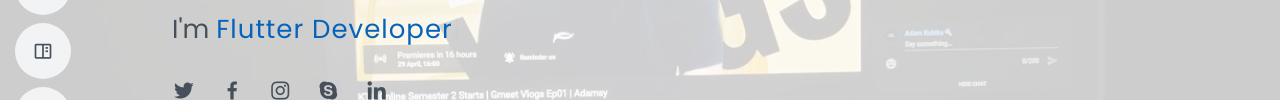
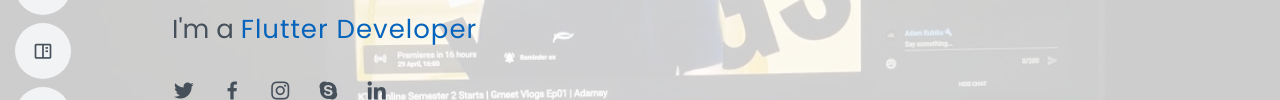
Before and after one commit to adamsyy/portfolio-V1, a plain HTML site: page index.html in a window 1280 px wide. Shown: the part 377-477 px from the top of the page. Drawn offline with nearby package versions, Linux system fonts and the light colour scheme.

```diff
--- a/index.html
+++ b/index.html
@@ -60,7 +60,7 @@
   <section id="hero" class="d-flex flex-column justify-content-center">
     <div class="container" data-aos="zoom-in" data-aos-delay="100">
       <h1>Adam Oommen Jacob</h1>
-      <p>I'm <span class="typed" data-typed-items=" Youtuber, Flutter Developer, Web Developer, Digital Marketer"></span></p>
+      <p>I'm a <span class="typed" data-typed-items=" Youtuber, Flutter Developer, Web Developer, Digital Marketer"></span></p>
       <div class="social-links">
         <a href="#" class="twitter"><i class="bx bxl-twitter"></i></a>
         <a href="#" class="facebook"><i class="bx bxl-facebook"></i></a>
```
